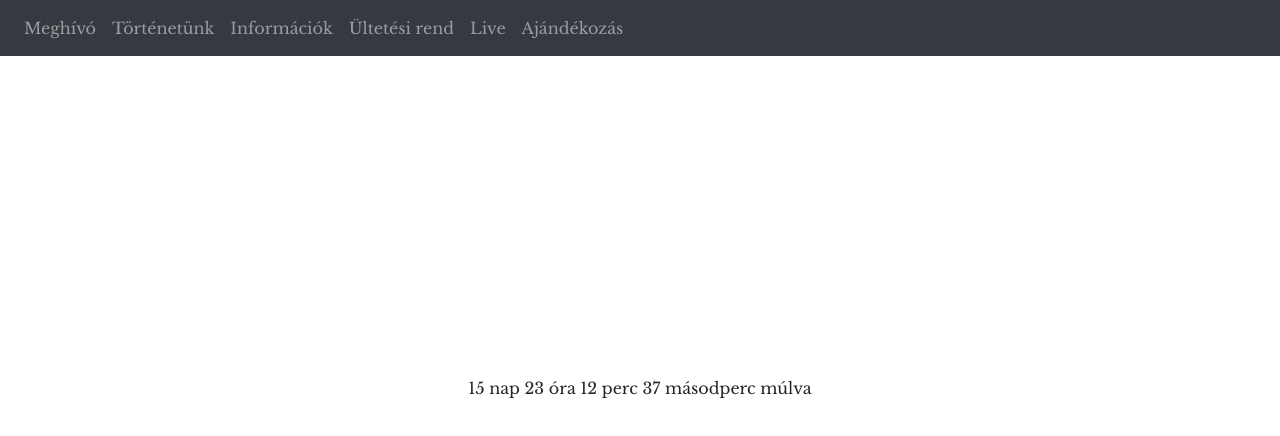
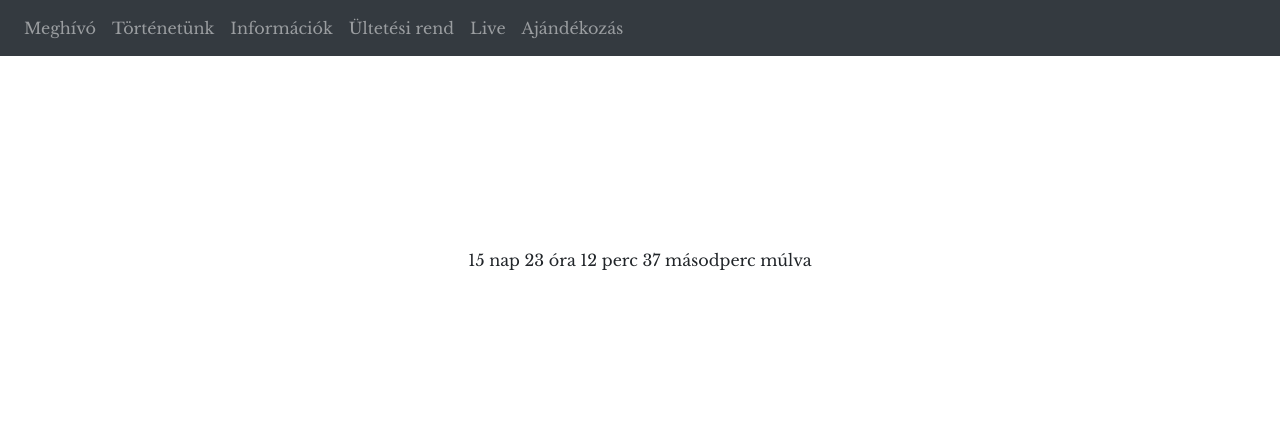
Before and after one commit to exphoenee/WeddingInvite, a React (Create React App) app in the folder client/: page /live in a window 1280 px wide. Shown: the top 436 px of the page. Built offline with nearby package versions, Linux system fonts and the light colour scheme; a web font is replaced by a local one.

Commit message:
Update Live.js

```diff
--- a/client/src/pages/Live.js
+++ b/client/src/pages/Live.js
@@ -15,8 +15,10 @@ https://www.youtube.com/embed/DDU-rZs-Ic4
 */
 
 const Live = () => {
-  // Itt kell átyírni a test-et falsere és a video ID-t
-  const test = true;
+  //* Itt kell átyírni a test-et false-ra és a video ID-t
+  //* Majd ide feltölteni:
+  //* https://app.netlify.com/sites/adriandviktor/overview
+  const test = false;
   const videoId = "DDU-rZs-Ic4";
 
   const url = "https://www.youtube.com/embed/" + videoId + "/?autoplay=1";
@@ -48,8 +50,7 @@ const Live = () => {
         timeLeft
           ? { height: "100vh", backgroundColor: "black" }
           : {
-              marginTop: "25%",
-              height: "100vh",
+              marginTop: "15%",
               backgroundColor: "white",
             }
       }
```
